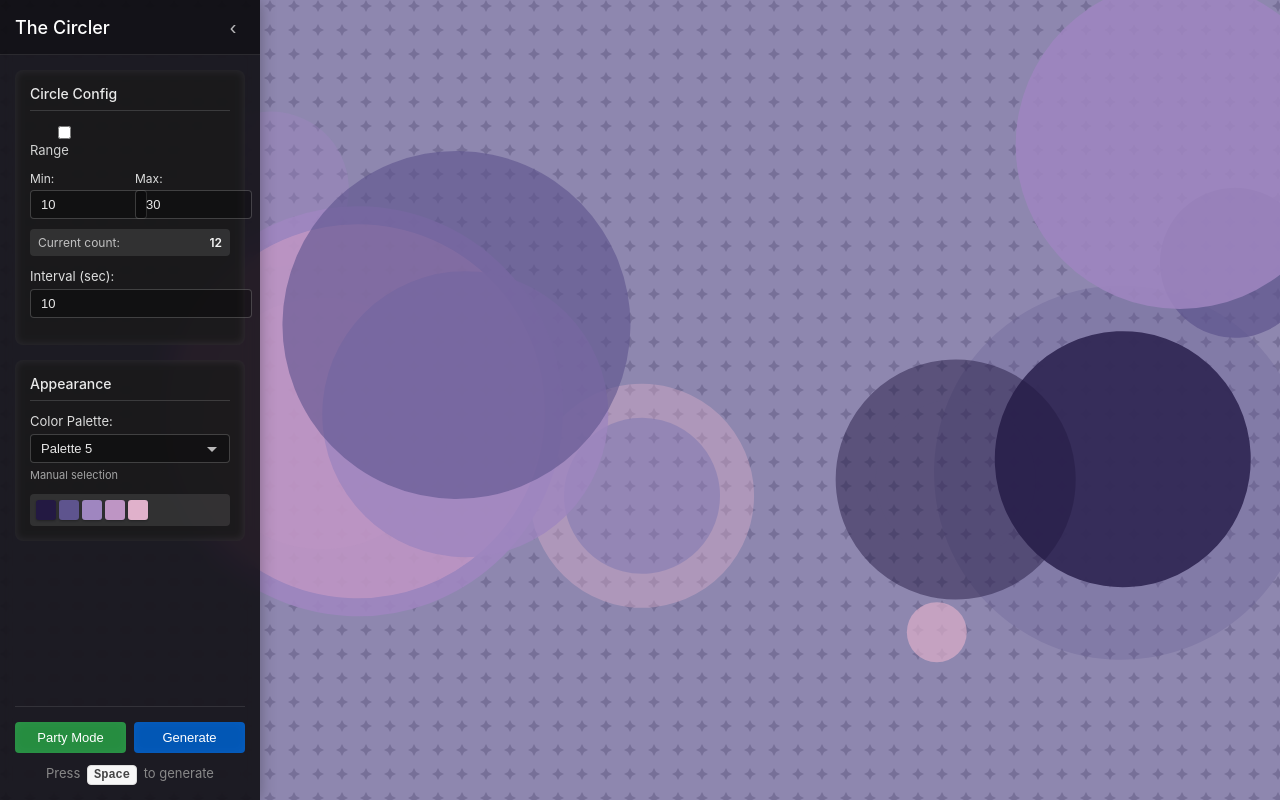
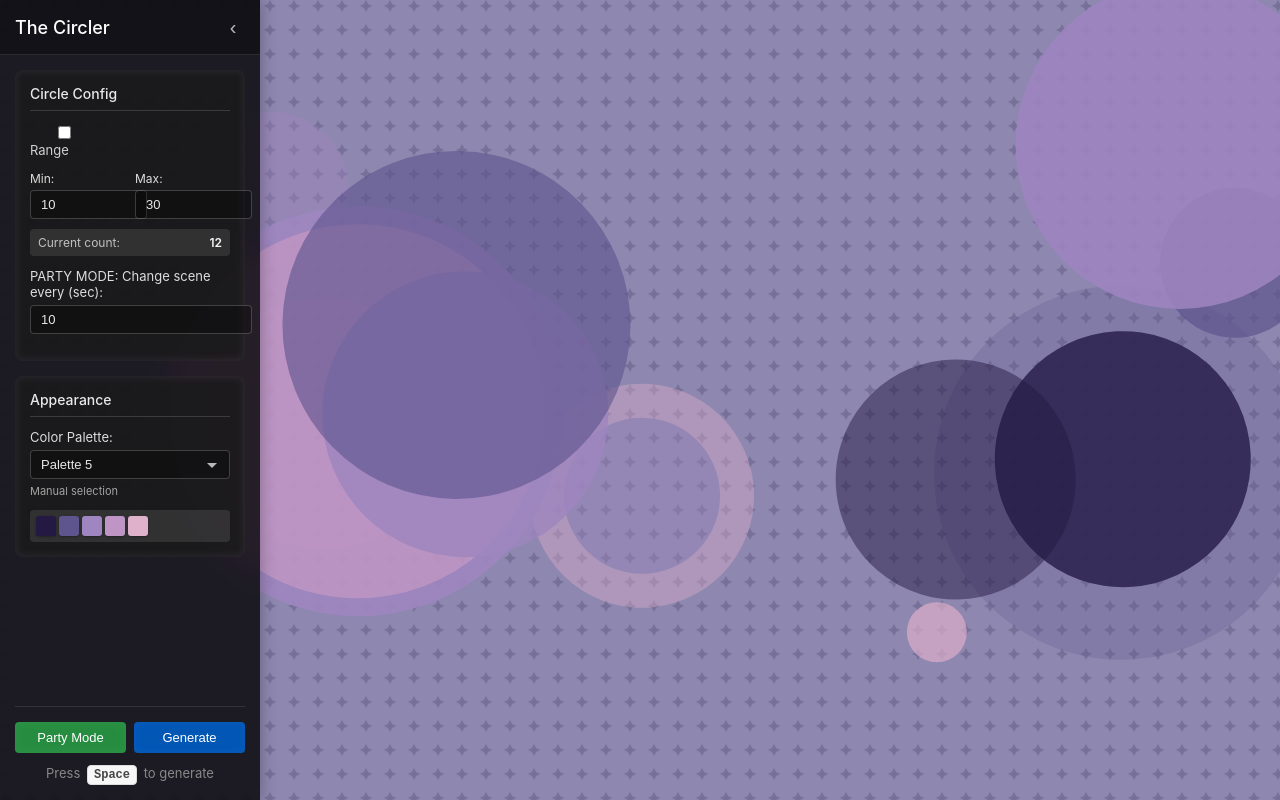
Before and after one commit to drinkingtheink/circler-2, a React (Create React App) app: page / in a window 1280 px wide. Built offline with nearby package versions, Linux system fonts and the light colour scheme.

Commit message:
party mode

```diff
--- a/src/App.js
+++ b/src/App.js
@@ -359,7 +359,7 @@ const Circlescape = () => {
             </div>
 
             <div className="control-group">
-              <label>Interval (sec):</label>
+              <label>PARTY MODE: Change scene every (sec):</label>
               <input
                 type="number"
                 value={timeInterval}
```
